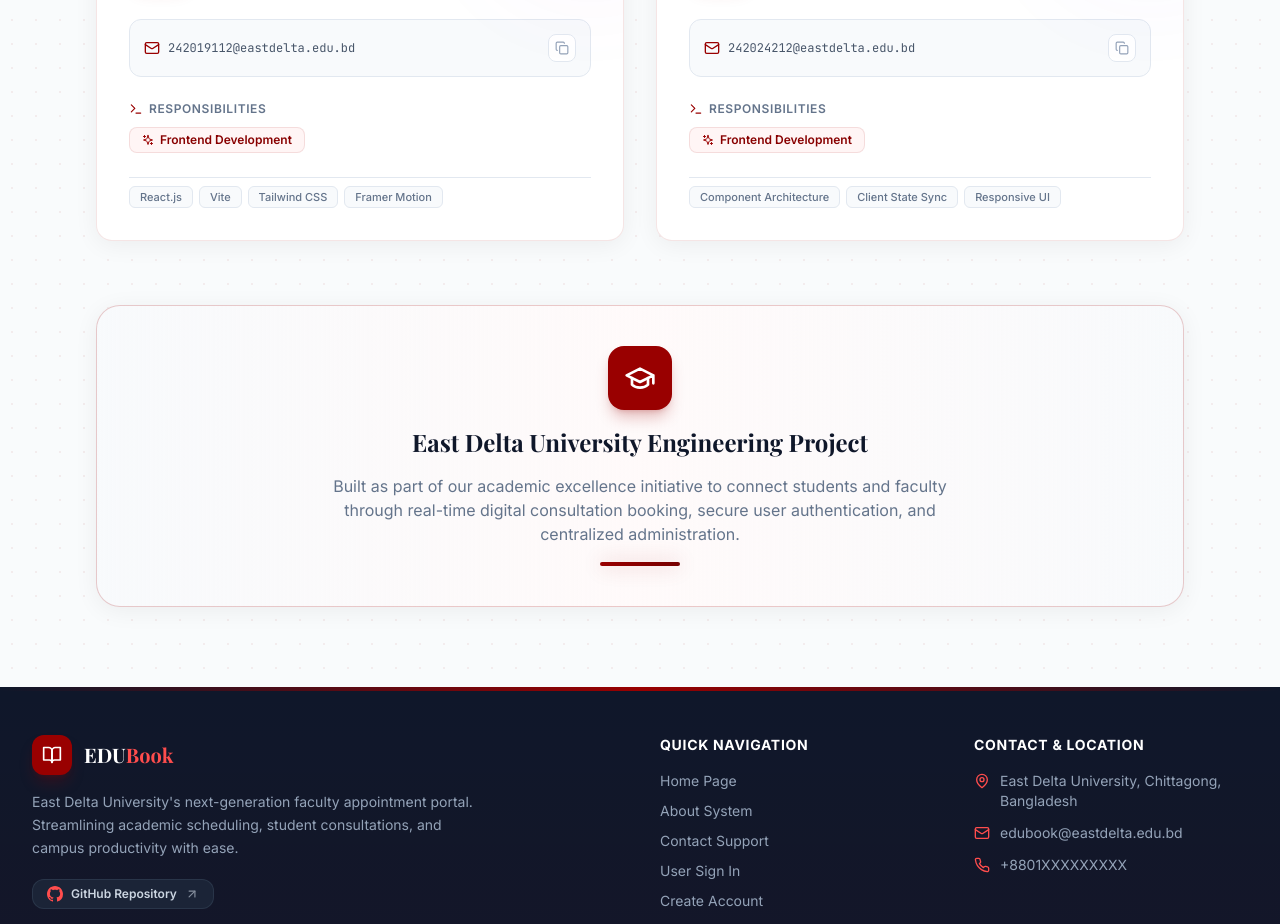
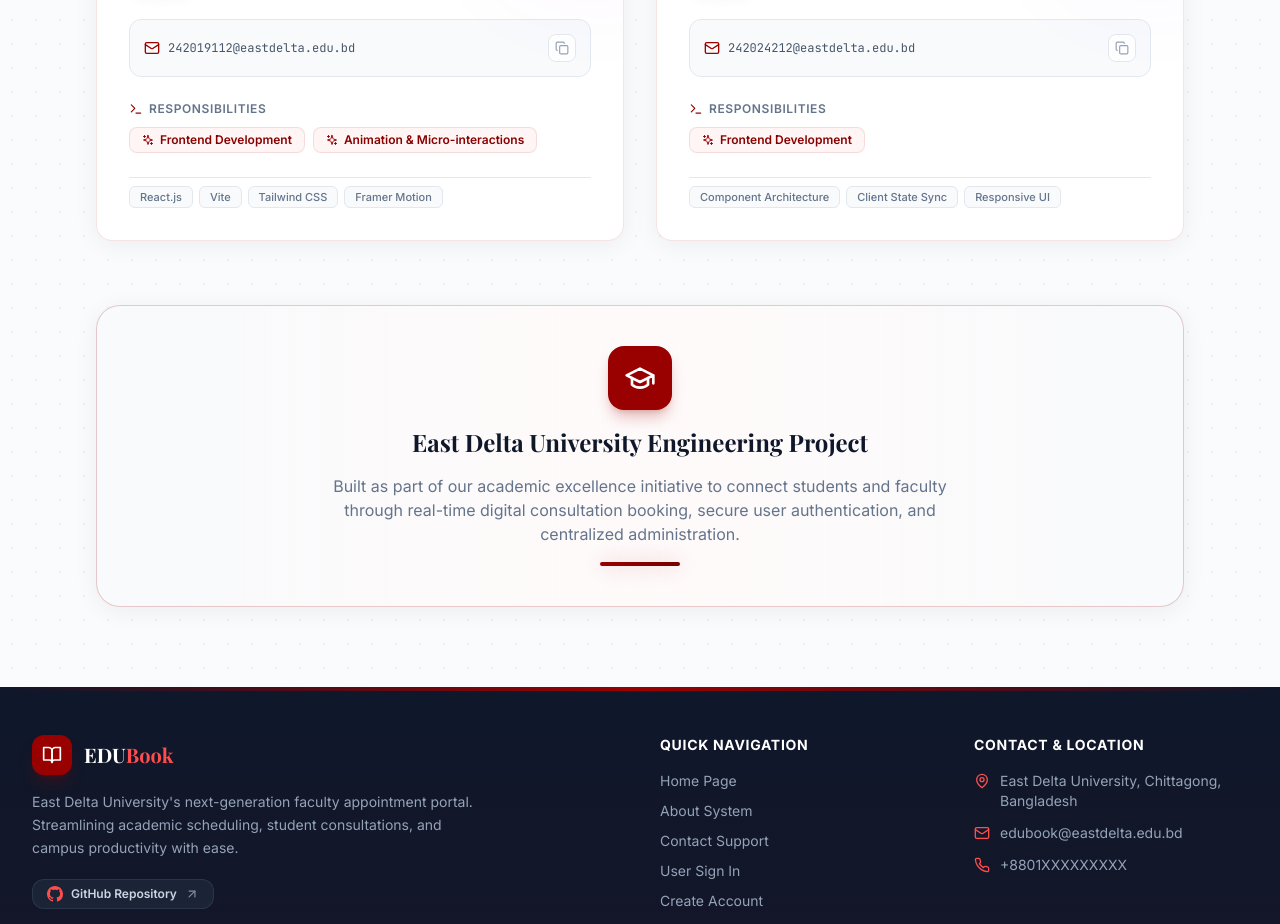
Before and after one commit to nibirch0wdhury/EDU-Faculty-Appointment-Booking-System, a React (Vite) app in the folder client/: page /about in a window 1280 px wide. Shown: the part 960-1884 px from the top of the page. Built offline with nearby package versions, Linux system fonts and the light colour scheme; no server answers; the HTML template or start-up script is replaced by a standard one.

Commit message:
about section

```diff
--- a/client/src/pages/About.jsx
+++ b/client/src/pages/About.jsx
@@ -34,7 +34,7 @@ const teamMembers = [
     name: 'Yeaser Bin Osman Esmam',
     email: '242019112@eastdelta.edu.bd',
     role: 'Frontend UI/UX Architect',
-    responsibilities: ['Frontend Development'],
+    responsibilities: ['Frontend Development', 'Animation & Micro-interactions'],
     icon: Code2,
     gradient: 'from-indigo-500 via-purple-600 to-pink-600',
     borderGradient: 'hover:border-indigo-500/50',
```
